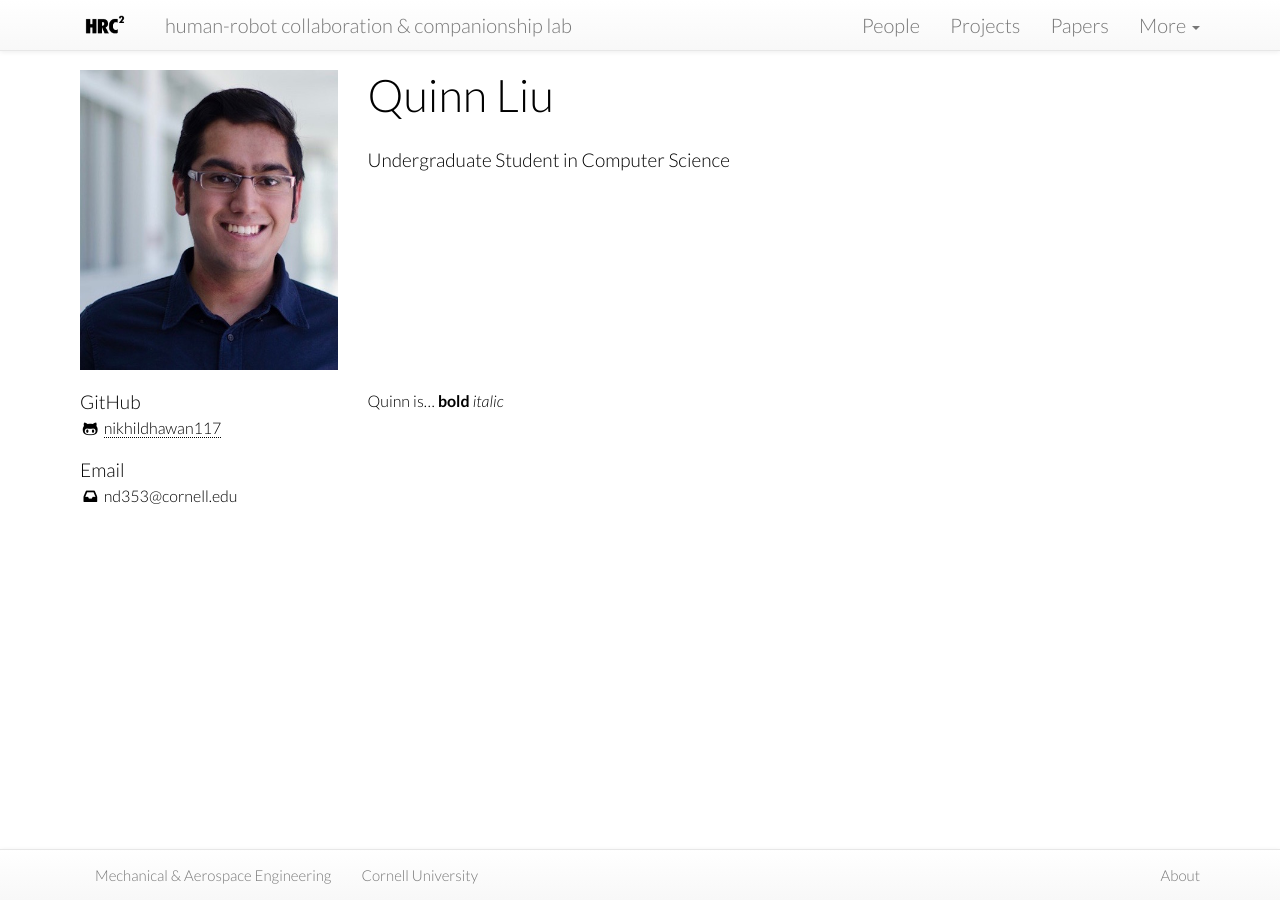
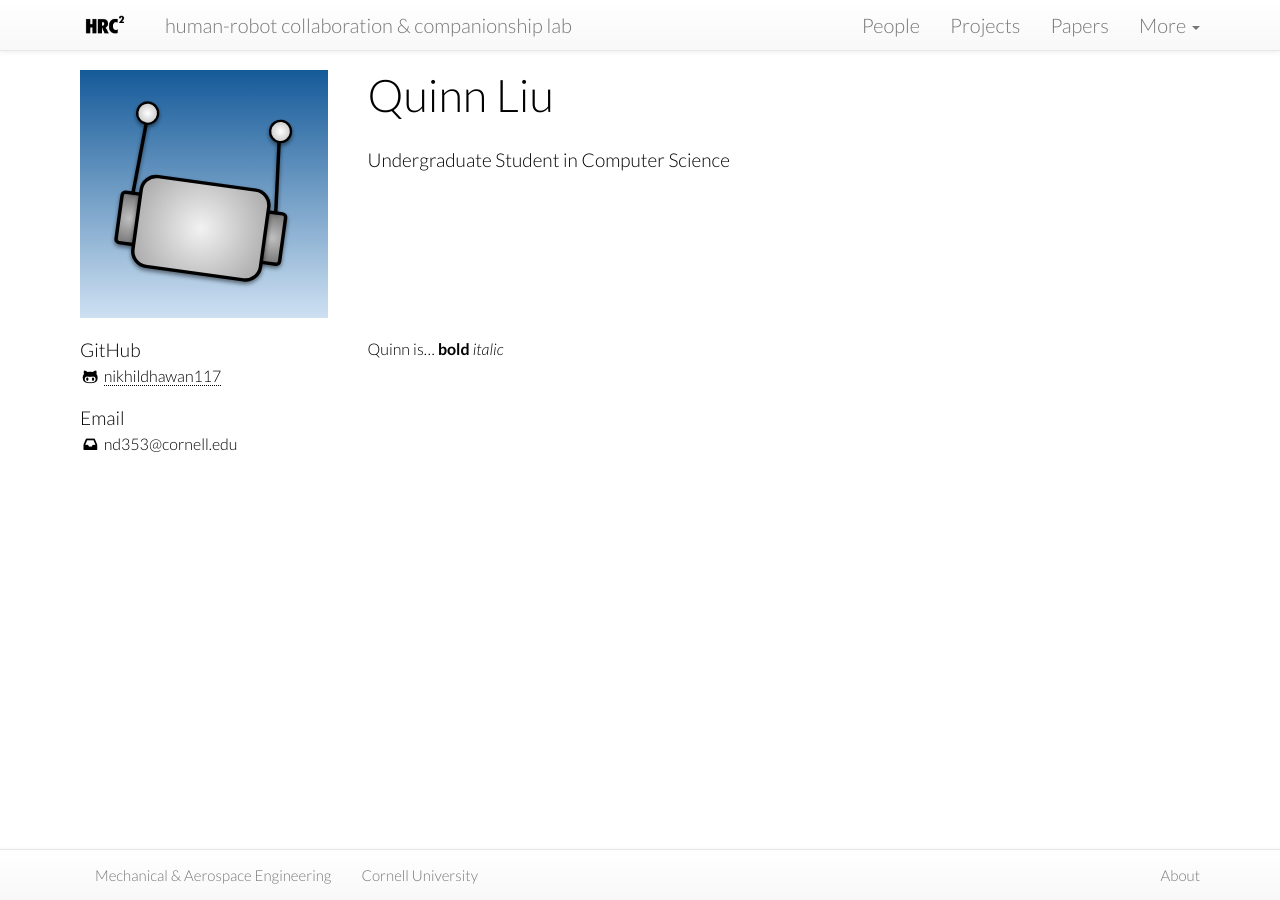
Before and after one commit to hrc2/hrc2.github.io, a Jekyll site: the page built from people/_posts/2018-01-20-quinn-liu.md, in a window 1280 px wide. Built offline with Jekyll 4.4.1, drawn with Linux system fonts in a browser that asks for light colours; nearby versions of some CDN libraries; some web fonts are replaced.

Commit message:
fixed image

```diff
--- a/people/_posts/2018-01-20-quinn-liu.md
+++ b/people/_posts/2018-01-20-quinn-liu.md
@@ -9,7 +9,7 @@
 twitter:
 github: nikhildhawan117
 scholar:
-image: /assets/images/team/nikhil-dhawan.jpg
+image: /assets/images/team/anonymous-robot.svg
 cv:
 alum: false
 ---
```
